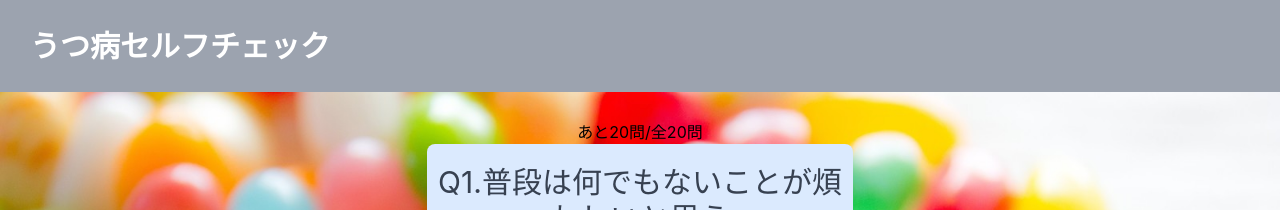
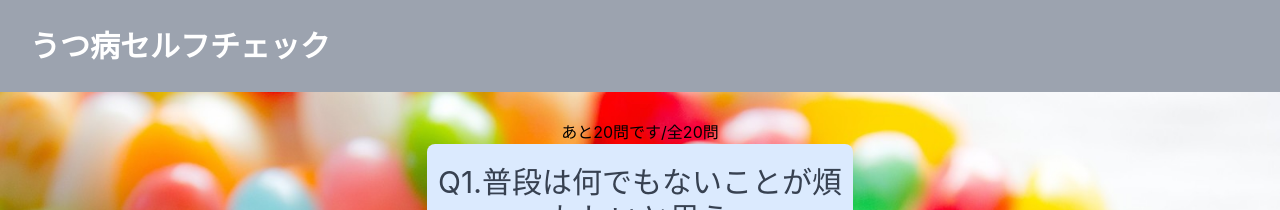
Before and after one commit to Saurinnn/react-utu2, a React (Create React App) app: page / in a window 1280 px wide. Shown: the top 210 px of the page. Built offline with nearby package versions, Linux system fonts and the light colour scheme.

Commit message:
margeのための

```diff
--- a/src/components/Dropdown.jsx
+++ b/src/components/Dropdown.jsx
@@ -5,7 +5,7 @@ const Dropdown = ({ order ,text, addCount }) => {
 
   return (
     <div>
-      <h3>{order === 21 ? "お疲れさまでした" : `あと${21 - order}問/全20問`}</h3>
+      <h3>{order === 21 ? "お疲れさまでした" : `あと${21 - order}問です/全20問`}</h3>
       <p className="mb-5 pt-5 pb-7 text-3xl sm:w-6/12 md:w-9/12 lg:w-1/3 mr-auto ml-auto rounded-lg bg-blue-100 text-gray-700">{text}</p>
       <div className="relative">
         <select
```
